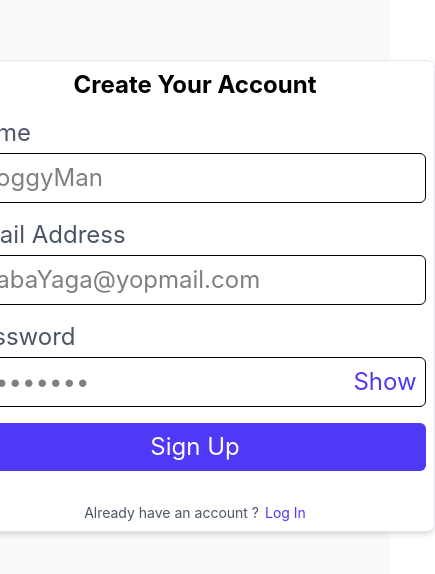
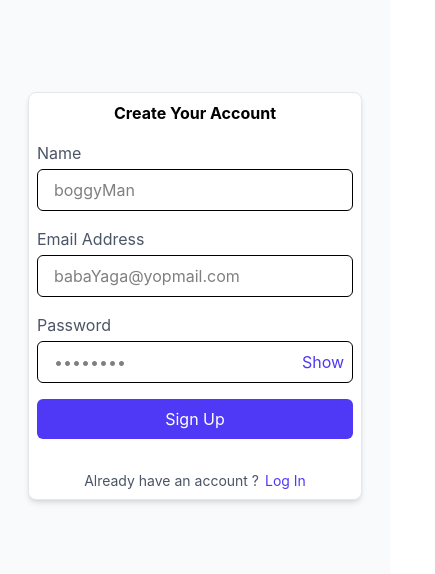
Before and after one commit to Amandeepsinghn/finta-tailwind, a React (Vite) app: page /signup in a window 390 px wide. Shown: the part 126-700 px from the top of the page, 435 px wide, since content can reach past the window. Built offline with nearby package versions, Linux system fonts and the light colour scheme.

Commit message:
responsive done

```diff
--- a/src/pages/logIn.tsx
+++ b/src/pages/logIn.tsx
@@ -19,8 +19,8 @@ export default function LogIn() {
 
   return (
     <div className="bg-gray-50 h-screen">
-      <div className="flex justify-center items-center h-screen">
-        <div className="border border-gray-200  p-2 md:p-10 md:py-8 space-y-4  shadow-md rounded-lg text-2xl  bg-white md:w-130">
+      <div className="flex justify-center items-center h-screen flex-wrap">
+        <div className="border border-gray-200  p-2 md:p-10 md:py-8 space-y-4  shadow-md rounded-lg text- w-auto  bg-white md:w-130">
           <div className="text-center font-bold">Log In</div>
           <div className="space-y-1">
             <div className="text-gray-600 text-md">Email Address</div>
--- a/src/pages/signUp.tsx
+++ b/src/pages/signUp.tsx
@@ -18,8 +18,8 @@ export default function Signup() {
 
   return (
     <div className="bg-gray-50 h-screen">
-      <div className="flex justify-center items-center h-screen">
-        <div className="border border-gray-200  p-2 md:p-10 md:py-8 space-y-4  shadow-md rounded-lg text-2xl  bg-white md:w-130">
+      <div className="flex justify-center items-center h-screen flex-wrap">
+        <div className="border border-gray-200  p-2 md:p-10 md:py-8 space-y-4  shadow-md rounded-lg text- w-auto  bg-white md:w-130">
           <div className="text-center font-bold">Create Your Account</div>
           <div className="space-y-1">
             <div className="text-gray-600 text-md">Name</div>
```
